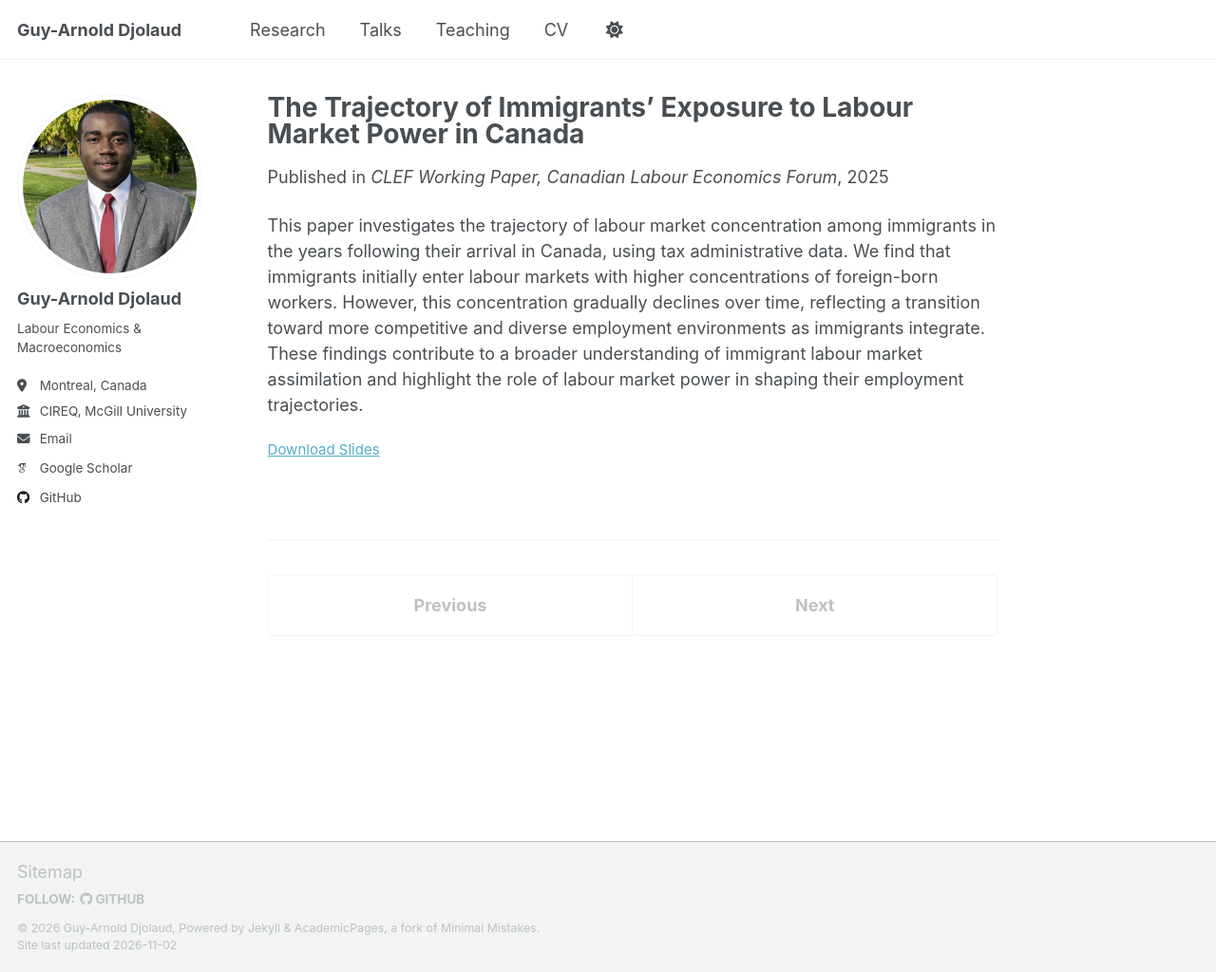
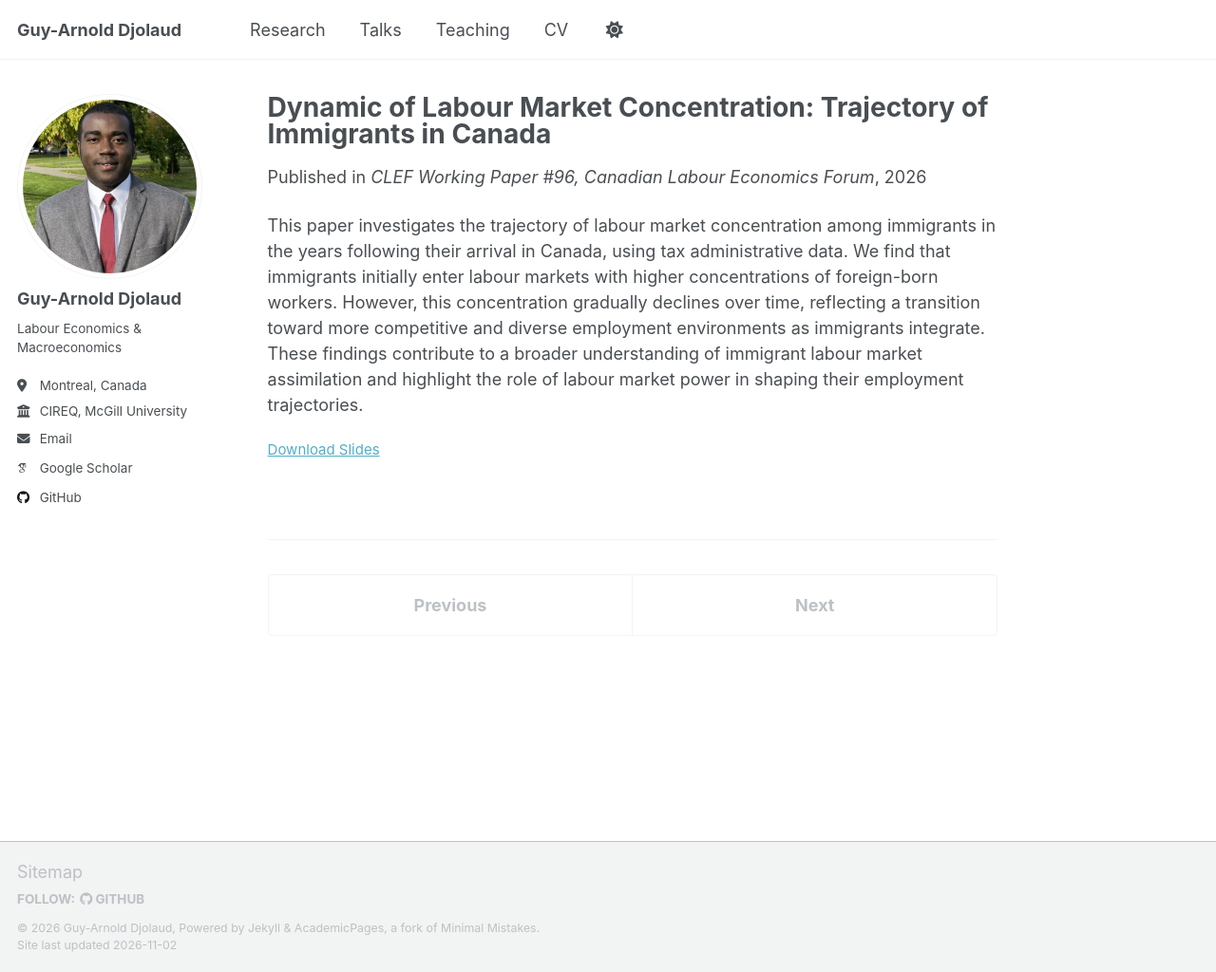
Before and after one commit to Guy-Djolaud/Guy-Djolaud.github.io, a Jekyll site: the page built from _publications/2010-10-01-paper-title-number-2.md, in a window 1280 px wide and 1024 px high. Shown: the whole window at 95% size. Built offline with Jekyll 4.4.1, drawn with Linux system fonts in a browser that asks for light colours; some web fonts are replaced.

Commit message:
Immigrants paper: CLEF WP #96 title, PDF and link; updated CVs
Co-Authored-By: Claude Fable 5.1 <noreply@anthropic.com>
Claude-Session: https://claude.ai/code/session_01LKbcpSNzvCW1suYveVqvdg

```diff
--- a/_publications/2010-10-01-paper-title-number-2.md
+++ b/_publications/2010-10-01-paper-title-number-2.md
@@ -1,5 +1,5 @@
 ---
-title: "The Trajectory of Immigrants’ Exposure to Labour Market Power in Canada"
+title: "Dynamic of Labour Market Concentration: Trajectory of Immigrants in Canada"
 collection: publications
 category: working
 order: 4
@@ -8,8 +8,8 @@ permalink: /publications/immigrants-labour-market-power
 redirect_from:
   - /publication/2010-10-01-paper-title-number-2
 excerpt: 'with [Yaya Diallo](https://myayadiallo.com/)'
-date: 2025-10-01
-venue: 'CLEF Working Paper, Canadian Labour Economics Forum'
+date: 2026-05-01
+venue: 'CLEF Working Paper #96, Canadian Labour Economics Forum'
 slidesurl: '/files/2025_CRDCN_Labor_Market_Concentration.pdf'
 paperurl: '/files/2025_Diallo_Guy_Labor_concentration_of_Foreign_born_in_Canada_.pdf'
 ---
--- a/index.html
+++ b/index.html
@@ -340,8 +340,8 @@
     <h3 class="group">Labour markets and the macroeconomy</h3>
 
     <div class="paper" id="immigrants-concentration">
-      <div class="title">The Trajectory of Immigrants' Exposure to Labour Market Power in Canada</div>
-      <div class="meta"><span class="tag">Working paper</span> with Yaya Diallo · CLEF Working Paper, Canadian Labour Economics Forum</div>
+      <div class="title">Dynamic of Labour Market Concentration: Trajectory of Immigrants in Canada</div>
+      <div class="meta"><span class="tag">Working paper</span> with Yaya Diallo · CLEF Working Paper #96, Canadian Labour Economics Forum, 2026</div>
       <p class="takeaway">Immigrants start out in the most concentrated corners of the Canadian labour market and move toward more competitive ones as they integrate.</p>
       <div class="links">
         <a href="files/Immigrants_Labour_Market_Power_Diallo_Djolaud.pdf">Paper</a>
--- a/labour/index.html
+++ b/labour/index.html
@@ -267,8 +267,8 @@
 
     <div class="paper" id="immigrants">
       <div class="num"><span lang="fr">Chapitre 3 de la thèse</span><span lang="en">Thesis chapter 3</span></div>
-      <div class="title">The Trajectory of Immigrants' Exposure to Labour Market Power in Canada</div>
-      <div class="meta"><span class="tag">Working paper</span><span lang="fr">avec Yaya Diallo · CLEF Working Paper, Canadian Labour Economics Forum, 2026</span><span lang="en">with Yaya Diallo · CLEF Working Paper, Canadian Labour Economics Forum, 2026</span></div>
+      <div class="title">Dynamic of Labour Market Concentration: Trajectory of Immigrants in Canada</div>
+      <div class="meta"><span class="tag">Working paper</span><span lang="fr">avec Yaya Diallo · CLEF Working Paper #96, Canadian Labour Economics Forum, 2026</span><span lang="en">with Yaya Diallo · CLEF Working Paper #96, Canadian Labour Economics Forum, 2026</span></div>
       <p class="takeaway">
         <span lang="fr">Les immigrants commencent leur parcours dans des marchés du travail nettement plus concentrés que ceux des natifs, puis s'en éloignent au fil de leur intégration, à un rythme qui varie selon le genre et la catégorie d'admission.</span>
         <span lang="en">Immigrants start out in labour markets far more concentrated than those of native-born workers and move away from them as they integrate, at a pace that differs by gender and admission category.</span>
```
Also changed, not shown: 3 other files.
